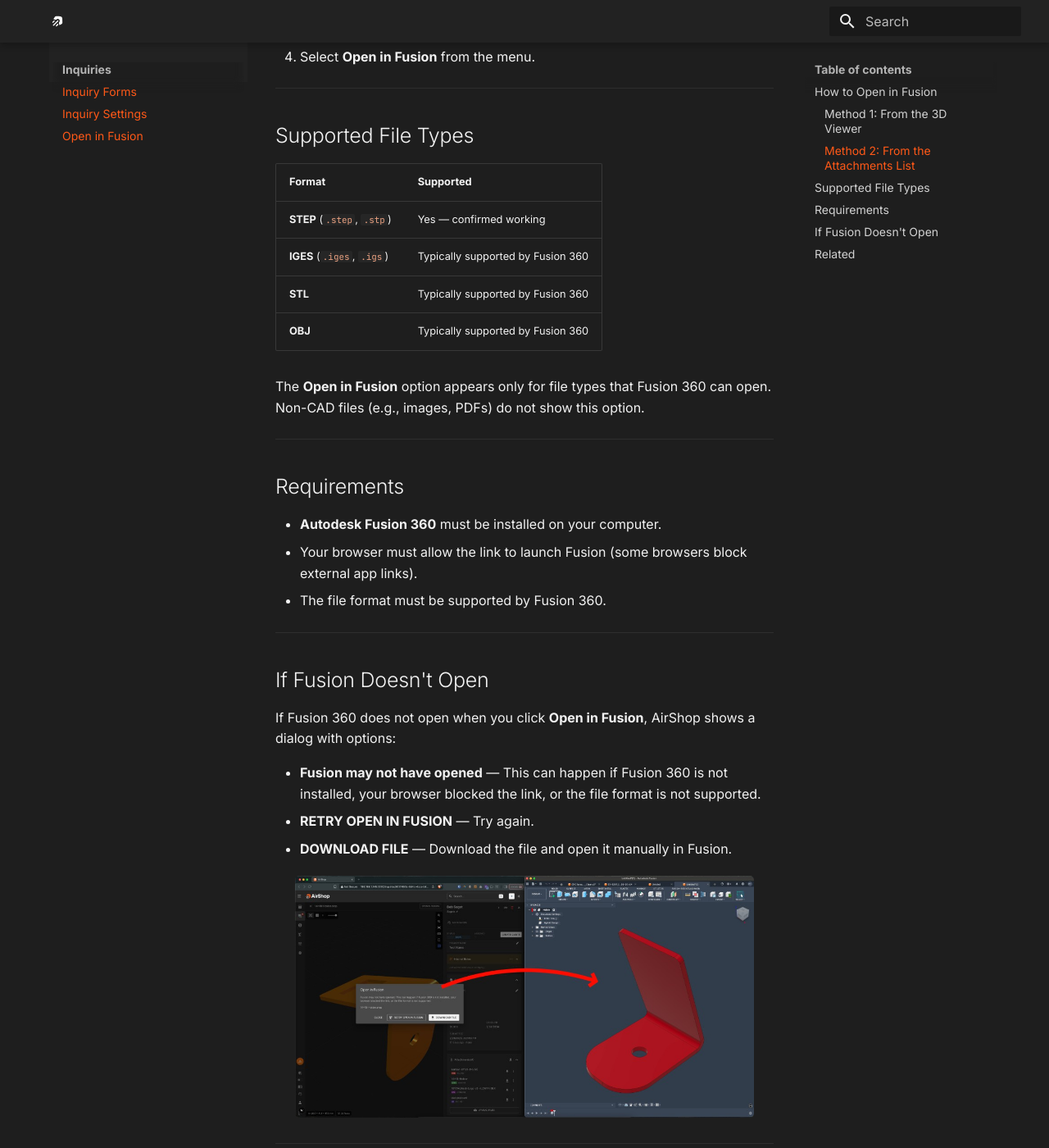
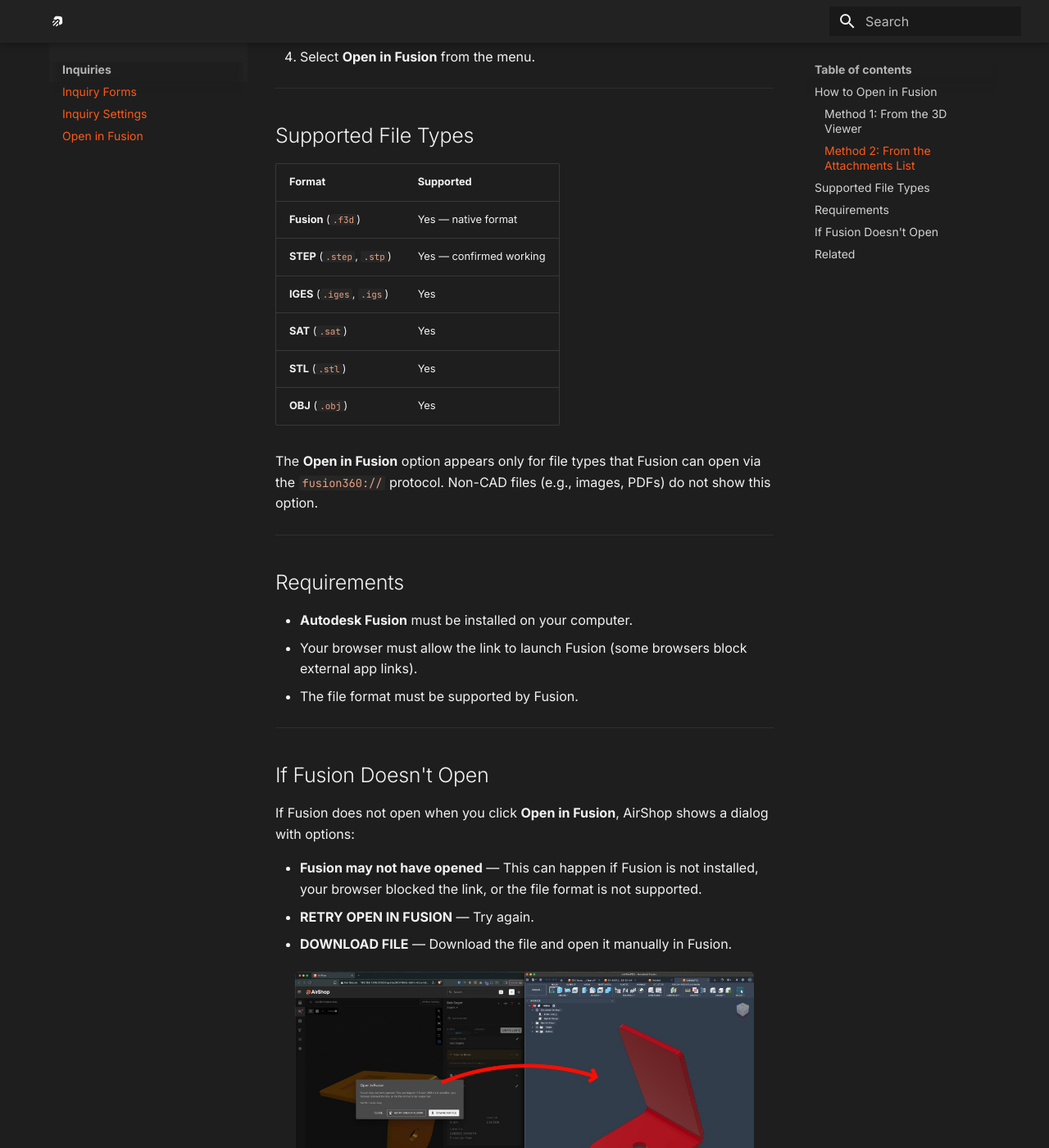
Before and after one commit to jbrewlet/airshop-docs, an MkDocs documentation site: the page built from docs/open-fusion.md, in a window 1280 px wide and 1400 px high, scrolled down 1081 px. Shown: the whole window at 82% size. Built offline with MkDocs 1.6.1 and Material for MkDocs 9.7.7, drawn with Linux system fonts in a browser that asks for light colours; plug-ins that fetch from the network failed and are left out; some of the changed text lies outside the part shown.

Commit message:
Update Open in Fusion documentation to reflect changes in terminology from "Fusion 360" to "Fusion" for consistency. Enhance supported file formats in the inventory bulk import section to include `.f3d` and clarify supported CAD formats. Improve clarity in user instructions regarding file handling and application launching.

```diff
--- a/docs/open-fusion.md
+++ b/docs/open-fusion.md
@@ -1,12 +1,12 @@
 ---
 title: Open in Fusion
-description: Open 3D CAD files from AirShop inquiries directly in Autodesk Fusion 360.
-keywords: [open in fusion, fusion 360, cad, step, inquiry attachments, 3d viewer]
+description: Open 3D CAD files from AirShop inquiries directly in Autodesk Fusion.
+keywords: [open in fusion, Fusion, cad, step, inquiry attachments, 3d viewer]
 ---
 
 # Open in Fusion
 
-You can open 3D model files from inquiry attachments directly in **Autodesk Fusion 360**. This lets you work on CAD files without downloading them first.
+You can open 3D model files from inquiry attachments directly in **Autodesk Fusion**. This lets you work on CAD files without downloading them first.
 
 [Open Inquiries](https://airshop.work/inquiries){ target="_blank" rel="noopener noreferrer" }
 
@@ -38,32 +38,34 @@
 
 | Format | Supported |
 |--------|-----------|
+| **Fusion** (`.f3d`) | Yes — native format |
 | **STEP** (`.step`, `.stp`) | Yes — confirmed working |
-| **IGES** (`.iges`, `.igs`) | Typically supported by Fusion 360 |
-| **STL** | Typically supported by Fusion 360 |
-| **OBJ** | Typically supported by Fusion 360 |
+| **IGES** (`.iges`, `.igs`) | Yes |
+| **SAT** (`.sat`) | Yes |
+| **STL** (`.stl`) | Yes |
+| **OBJ** (`.obj`) | Yes |
 
-The **Open in Fusion** option appears only for file types that Fusion 360 can open. Non-CAD files (e.g., images, PDFs) do not show this option.
+The **Open in Fusion** option appears only for file types that Fusion can open via the `fusion360://` protocol. Non-CAD files (e.g., images, PDFs) do not show this option.
 
 ---
 
 ## Requirements
 
-- **Autodesk Fusion 360** must be installed on your computer.
+- **Autodesk Fusion** must be installed on your computer.
 - Your browser must allow the link to launch Fusion (some browsers block external app links).
-- The file format must be supported by Fusion 360.
+- The file format must be supported by Fusion.
 
 ---
 
 ## If Fusion Doesn't Open
 
-If Fusion 360 does not open when you click **Open in Fusion**, AirShop shows a dialog with options:
+If Fusion does not open when you click **Open in Fusion**, AirShop shows a dialog with options:
 
-- **Fusion may not have opened** — This can happen if Fusion 360 is not installed, your browser blocked the link, or the file format is not supported.
+- **Fusion may not have opened** — This can happen if Fusion is not installed, your browser blocked the link, or the file format is not supported.
 - **RETRY OPEN IN FUSION** — Try again.
 - **DOWNLOAD FILE** — Download the file and open it manually in Fusion.
 
-![Open in Fusion modal with retry and download options, and Fusion 360 showing loaded model](assets/open-fusion-2.png){ .screenshot }
+![Open in Fusion modal with retry and download options, and Fusion showing loaded model](assets/open-fusion-2.png){ .screenshot }
 
 ---
 
```
Also changed, not shown: docs/inventory/bulk-import.md (+2 -2 lines).
